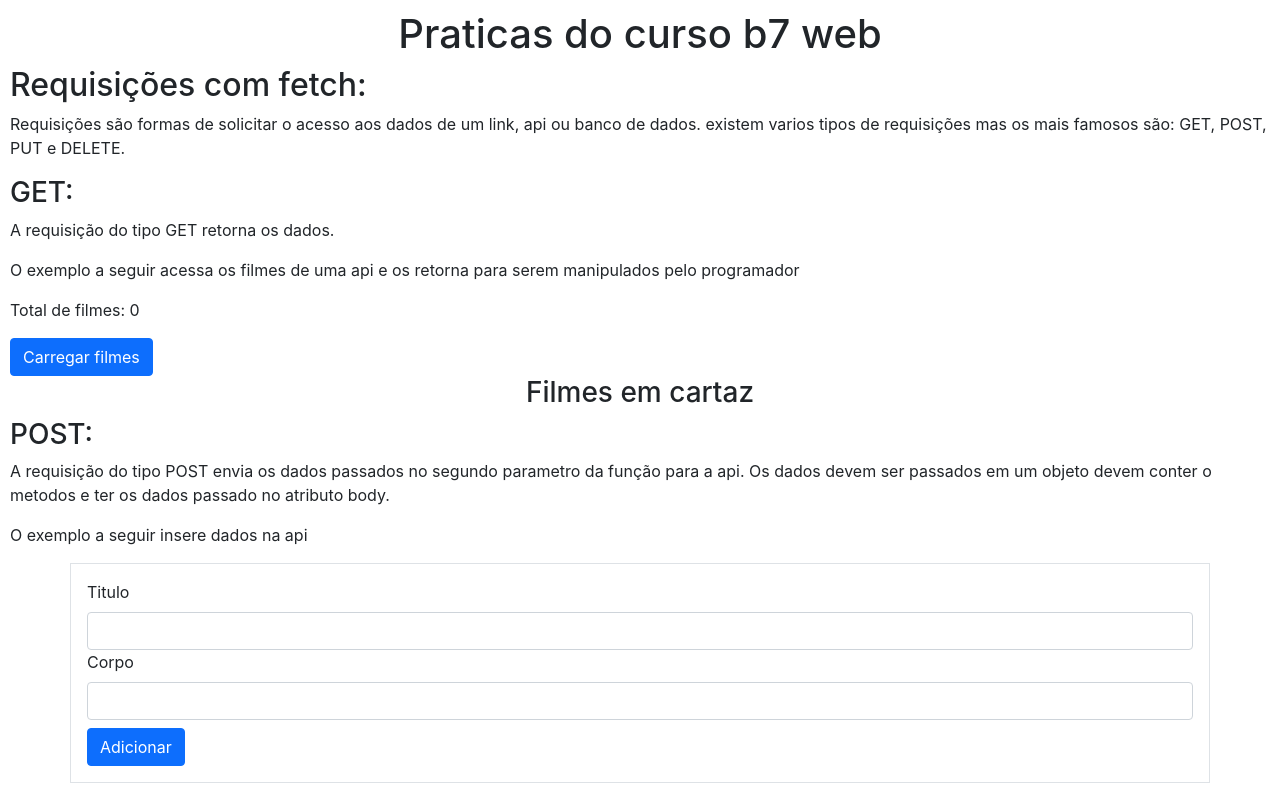
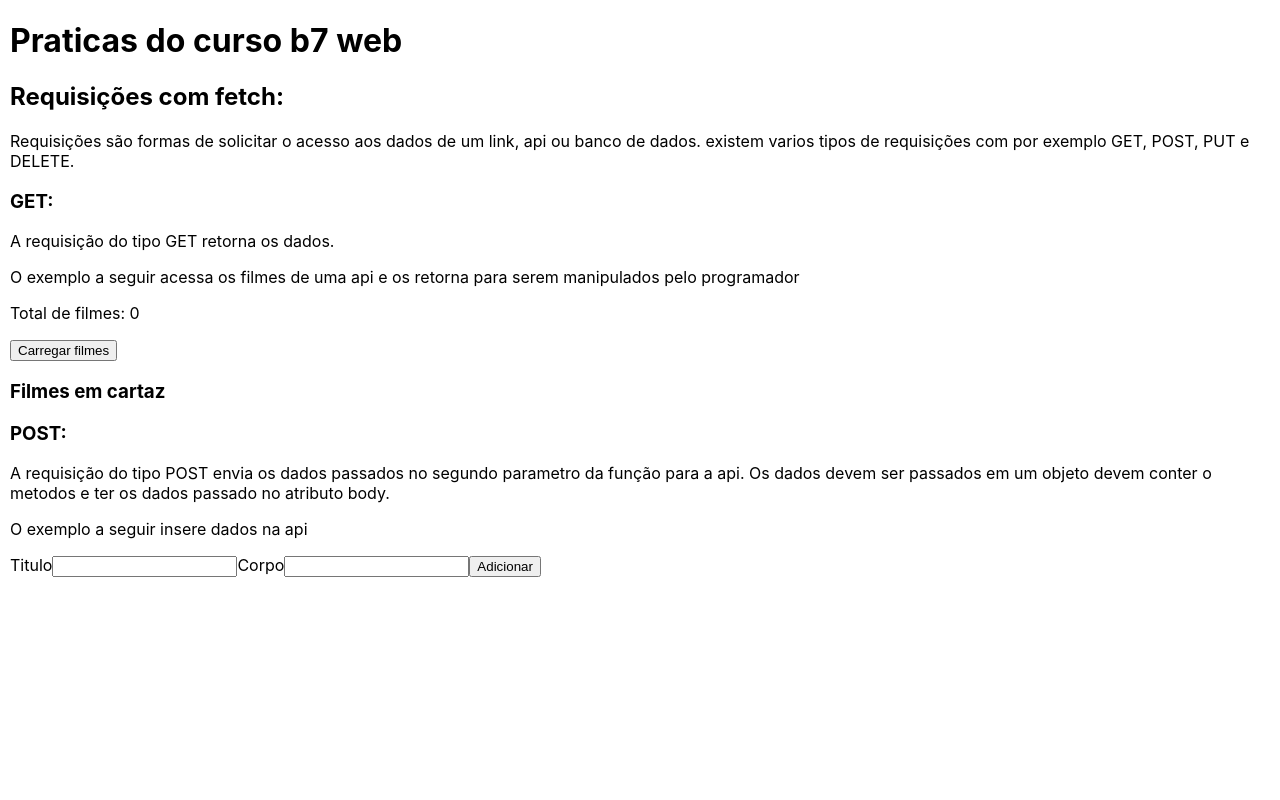
Before and after one commit to FranciscoNeto2909/praticas, a React (Create React App) app: page / in a window 1280 px wide. Built offline with nearby package versions, Linux system fonts and the light colour scheme.

Commit message:
text redacted

```diff
--- a/package.json
+++ b/package.json
@@ -6,7 +6,7 @@
     "@testing-library/jest-dom": "^5.16.2",
     "@testing-library/react": "^12.1.3",
     "@testing-library/user-event": "^13.5.0",
-    "axios": "^0.26.0",
+    "axios": "^0.26.1",
     "react": "^17.0.2",
     "react-dom": "^17.0.2",
     "react-scripts": "5.0.0",
--- a/public/index.html
+++ b/public/index.html
@@ -4,7 +4,6 @@
     <meta charset="utf-8" />
     <meta name="viewport" content="width=device-width, initial-scale=1" />
     <meta name="theme-color" content="#000000" />
-    <link href="https://cdn.jsdelivr.net/npm/bootstrap@5.0.2/dist/css/bootstrap.min.css" rel="stylesheet" integrity="sha384-EVSTQN3/azprG1Anm3QDgpJLIm9Nao0Yz1ztcQTwFspd3yD65VohhpuuCOmLASjC" crossorigin="anonymous">
     <title>Praticas</title>
   </head>
   <body>
--- a/src/Api.js
+++ b/src/Api.js
@@ -1,4 +1,3 @@
-
 import axios from "axios"
 const link1 = "https://api.b7web.com.br/cinema/"
 const link2 = "https://jsonplaceholder.typicode.com/posts"
--- a/src/App.js
+++ b/src/App.js
@@ -18,6 +18,7 @@ export default function App() {
       const res  = await api.getMovies()
       setLoading(false)
       setMovies(res)
+      console.log(typeof movies)
     } catch (e) {
       console.log(e)
     }
@@ -42,7 +43,7 @@ export default function App() {
     <div>
       <h1 className="text-center">Praticas do curso b7 web</h1>
       <h2>Requisições com fetch:</h2>
-      <p>Requisições são formas de solicitar o acesso aos dados de um link, api ou banco de dados. existem varios tipos de requisições mas os mais famosos são: GET, POST, PUT e DELETE.</p>
+      <p>Requisições são formas de solicitar o acesso aos dados de um link, api ou banco de dados. existem varios tipos de requisições com por exemplo GET, POST, PUT e DELETE.</p>
       <h3>GET:</h3>
       <p>A requisição do tipo GET retorna os dados.</p>
       <p>O exemplo a seguir acessa os filmes de uma api e os retorna para serem manipulados pelo programador</p>
```
Also changed, not shown: 1 other file (tests, documents, lock files or other folders).
